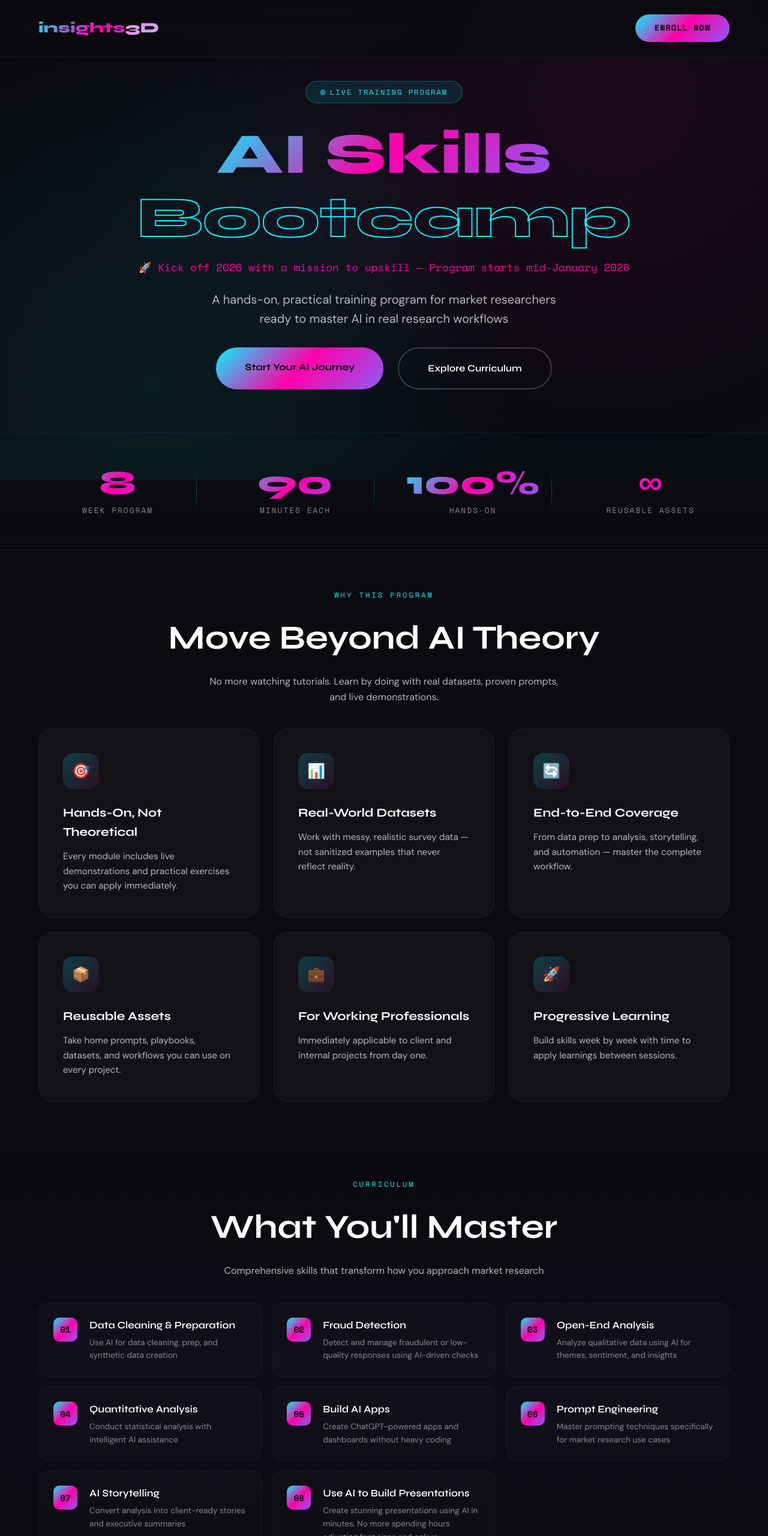
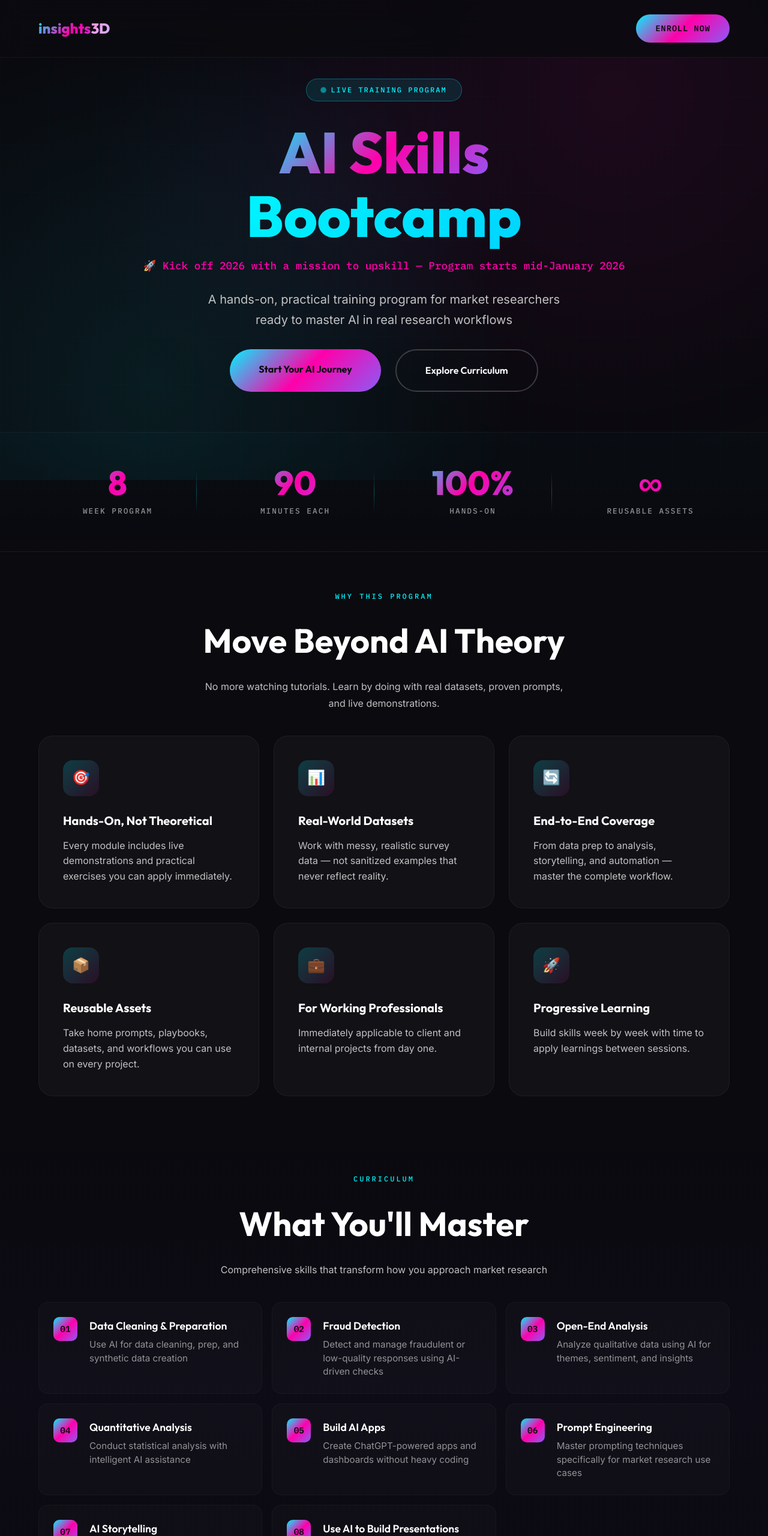
Before and after one commit to aneeshlaiwala/AI-MR-upskill-program, a plain HTML site: page index.html in a window 1280 px wide. Shown: the top 2560 px of the page at 60% size. Drawn offline with nearby package versions, Linux system fonts and the light colour scheme.

Commit message:
Update index.html

```diff
--- a/index.html
+++ b/index.html
@@ -4,7 +4,7 @@
     <meta charset="UTF-8">
     <meta name="viewport" content="width=device-width, initial-scale=1.0">
     <title>AI Skills Bootcamp for Market Researchers | insights3D</title>
-    <link href="https://fonts.googleapis.com/css2?family=Syne:wght@400;500;600;700;800&family=Space+Mono:wght@400;700&family=DM+Sans:wght@400;500;600&display=swap" rel="stylesheet">
+    <link href="https://fonts.googleapis.com/css2?family=Outfit:wght@400;500;600;700;800&family=Inter:wght@400;500;600;700&family=IBM+Plex+Mono:wght@500;600&display=swap" rel="stylesheet">
     <style>
         :root {
             --bg-dark: #0a0a0f;
@@ -13,19 +13,22 @@
             --accent-magenta: #ff00aa;
             --accent-purple: #8b5cf6;
             --text-primary: #ffffff;
-            --text-secondary: rgba(255, 255, 255, 0.7);
-            --text-muted: rgba(255, 255, 255, 0.5);
+            --text-secondary: rgba(255, 255, 255, 0.75);
+            --text-muted: rgba(255, 255, 255, 0.55);
             --gradient-main: linear-gradient(135deg, #00f5ff 0%, #ff00aa 50%, #8b5cf6 100%);
             --gradient-card: linear-gradient(135deg, rgba(0,245,255,0.1) 0%, rgba(255,0,170,0.05) 100%);
         }
         * { margin: 0; padding: 0; box-sizing: border-box; }
         html { scroll-behavior: smooth; }
         body {
-            font-family: 'DM Sans', sans-serif;
+            font-family: 'Inter', sans-serif;
             background: var(--bg-dark);
             color: var(--text-primary);
             overflow-x: hidden;
-            line-height: 1.6;
+            line-height: 1.7;
+            font-size: 16px;
+            -webkit-font-smoothing: antialiased;
+            -moz-osx-font-smoothing: grayscale;
         }
         .bg-animation {
             position: fixed;
@@ -62,7 +65,7 @@
             border-bottom: 1px solid rgba(255, 255, 255, 0.05);
         }
         .logo {
-            font-family: 'Syne', sans-serif;
+            font-family: 'Outfit', sans-serif;
             font-weight: 800;
             font-size: 1.5rem;
             background: var(--gradient-main);
@@ -77,7 +80,7 @@
             border: none;
             border-radius: 50px;
             color: var(--bg-dark);
-            font-family: 'Space Mono', monospace;
+            font-family: 'IBM Plex Mono', monospace;
             font-weight: 700;
             font-size: 0.85rem;
             text-transform: uppercase;
@@ -107,7 +110,7 @@
             background: rgba(0, 245, 255, 0.1);
             border: 1px solid rgba(0, 245, 255, 0.3);
             border-radius: 50px;
-            font-family: 'Space Mono', monospace;
+            font-family: 'IBM Plex Mono', monospace;
             font-size: 0.75rem;
             text-transform: uppercase;
             letter-spacing: 2px;
@@ -126,7 +129,7 @@
             50% { opacity: 0.5; transform: scale(1.2); }
         }
         .hero h1 {
-            font-family: 'Syne', sans-serif;
+            font-family: 'Outfit', sans-serif;
             font-size: clamp(3rem, 8vw, 6rem);
             font-weight: 800;
             line-height: 1.1;
@@ -139,11 +142,13 @@
             background-clip: text;
         }
         .hero h1 .outline-text {
-            -webkit-text-stroke: 2px var(--accent-cyan);
+            background: linear-gradient(135deg, #00f5ff 0%, #00d4ff 100%);
+            -webkit-background-clip: text;
             -webkit-text-fill-color: transparent;
+            background-clip: text;
         }
         .hero-tagline {
-            font-family: 'Space Mono', monospace;
+            font-family: 'IBM Plex Mono', monospace;
             font-size: 1.1rem;
             color: var(--accent-magenta);
             margin-bottom: 1.5rem;
@@ -166,7 +171,7 @@
             border: none;
             border-radius: 60px;
             color: var(--bg-dark);
-            font-family: 'Syne', sans-serif;
+            font-family: 'Outfit', sans-serif;
             font-weight: 700;
             font-size: 1rem;
             text-decoration: none;
@@ -183,7 +188,7 @@
             border: 2px solid rgba(255, 255, 255, 0.2);
             border-radius: 60px;
             color: var(--text-primary);
-            font-family: 'Syne', sans-serif;
+            font-family: 'Outfit', sans-serif;
             font-weight: 600;
             font-size: 1rem;
             text-decoration: none;
@@ -221,7 +226,7 @@
         }
         .stat-item:last-child::after { display: none; }
         .stat-number {
-            font-family: 'Syne', sans-serif;
+            font-family: 'Outfit', sans-serif;
             font-size: 3.5rem;
             font-weight: 800;
             background: var(--gradient-main);
@@ -232,7 +237,7 @@
             margin-bottom: 0.5rem;
         }
         .stat-label {
-            font-family: 'Space Mono', monospace;
+            font-family: 'IBM Plex Mono', monospace;
             font-size: 0.8rem;
             text-transform: uppercase;
             letter-spacing: 2px;
@@ -248,7 +253,7 @@
             margin-bottom: 2.5rem;
         }
         .section-tag {
-            font-family: 'Space Mono', monospace;
+            font-family: 'IBM Plex Mono', monospace;
             font-size: 0.75rem;
             text-transform: uppercase;
             letter-spacing: 3px;
@@ -257,7 +262,7 @@
             display: block;
         }
         .section-title {
-            font-family: 'Syne', sans-serif;
+            font-family: 'Outfit', sans-serif;
             font-size: clamp(2rem, 5vw, 3.5rem);
             font-weight: 700;
             margin-bottom: 1rem;
@@ -295,14 +300,15 @@
             font-size: 1.5rem;
         }
         .diff-card h3 {
-            font-family: 'Syne', sans-serif;
+            font-family: 'Outfit', sans-serif;
             font-size: 1.25rem;
             font-weight: 700;
             margin-bottom: 0.75rem;
         }
         .diff-card p {
             color: var(--text-secondary);
-            font-size: 0.95rem;
+            font-size: 1rem;
+            line-height: 1.6;
         }
         .learn-section {
             background: linear-gradient(180deg, transparent 0%, rgba(139, 92, 246, 0.03) 50%, transparent 100%);
@@ -334,20 +340,21 @@
             display: flex;
             align-items: center;
             justify-content: center;
-            font-family: 'Space Mono', monospace;
+            font-family: 'IBM Plex Mono', monospace;
             font-weight: 700;
             font-size: 0.9rem;
             color: var(--bg-dark);
         }
         .learn-content h4 {
-            font-family: 'Syne', sans-serif;
-            font-size: 1.05rem;
+            font-family: 'Outfit', sans-serif;
+            font-size: 1.1rem;
             font-weight: 600;
-            margin-bottom: 0.25rem;
+            margin-bottom: 0.3rem;
         }
         .learn-content p {
             color: var(--text-muted);
-            font-size: 0.85rem;
+            font-size: 0.95rem;
+            line-height: 1.5;
         }
         .structure-container {
             display: grid;
@@ -362,7 +369,7 @@
             padding: 3rem;
         }
         .structure-highlight {
-            font-family: 'Syne', sans-serif;
+            font-family: 'Outfit', sans-serif;
             font-size: 5rem;
             font-weight: 800;
             background: var(--gradient-main);
@@ -396,7 +403,7 @@
             stroke: var(--accent-cyan);
         }
         .structure-info h3 {
-            font-family: 'Syne', sans-serif;
+            font-family: 'Outfit', sans-serif;
             font-size: 2rem;
             font-weight: 700;
             margin-bottom: 1.5rem;
@@ -428,7 +435,7 @@
             margin-bottom: 1rem;
         }
         .audience-card h4 {
-            font-family: 'Syne', sans-serif;
+            font-family: 'Outfit', sans-serif;
             font-size: 1rem;
             font-weight: 600;
         }
@@ -439,7 +446,7 @@
             padding: 3rem;
         }
         .outcomes-title {
-            font-family: 'Syne', sans-serif;
+            font-family: 'Outfit', sans-serif;
             font-size: 2.5rem;
             font-weight: 700;
             text-align: center;
@@ -470,14 +477,15 @@
             stroke-width: 3;
         }
         .outcome-item h4 {
-            font-family: 'Syne', sans-serif;
+            font-family: 'Outfit', sans-serif;
             font-size: 1.1rem;
             font-weight: 600;
             margin-bottom: 0.25rem;
         }
         .outcome-item p {
             color: var(--text-secondary);
-            font-size: 0.9rem;
+            font-size: 0.95rem;
+            line-height: 1.5;
         }
         .cta-section {
             text-align: center;
@@ -497,7 +505,7 @@
             z-index: 1;
         }
         .cta-tagline {
-            font-family: 'Space Mono', monospace;
+            font-family: 'IBM Plex Mono', monospace;
             font-size: 0.85rem;
             text-transform: uppercase;
             letter-spacing: 4px;
@@ -505,7 +513,7 @@
             margin-bottom: 1.5rem;
         }
         .cta-title {
-            font-family: 'Syne', sans-serif;
+            font-family: 'Outfit', sans-serif;
             font-size: clamp(2.5rem, 6vw, 4rem);
             font-weight: 800;
             margin-bottom: 1.5rem;
@@ -533,7 +541,7 @@
             border: 1px solid rgba(255, 255, 255, 0.1);
             border-radius: 50px;
             color: var(--accent-cyan);
-            font-family: 'Space Mono', monospace;
+            font-family: 'IBM Plex Mono', monospace;
             font-size: 1rem;
             text-decoration: none;
             transition: all 0.3s ease;
@@ -575,13 +583,13 @@
         .trainer-bio {
             max-width: 700px;
             margin: 1rem auto 0;
-            padding: 1.25rem 1.5rem;
+            padding: 1.5rem 1.75rem;
             background: rgba(255, 255, 255, 0.03);
             border: 1px solid rgba(255, 255, 255, 0.08);
             border-radius: 16px;
             color: var(--text-secondary);
-            font-size: 0.9rem;
-            line-height: 1.6;
+            font-size: 0.95rem;
+            line-height: 1.75;
             text-align: left;
         }
         footer {
@@ -590,7 +598,7 @@
             text-align: center;
         }
         .footer-brand {
-            font-family: 'Syne', sans-serif;
+            font-family: 'Outfit', sans-serif;
             font-weight: 800;
             font-size: 1.25rem;
             margin-bottom: 0.5rem;
```
